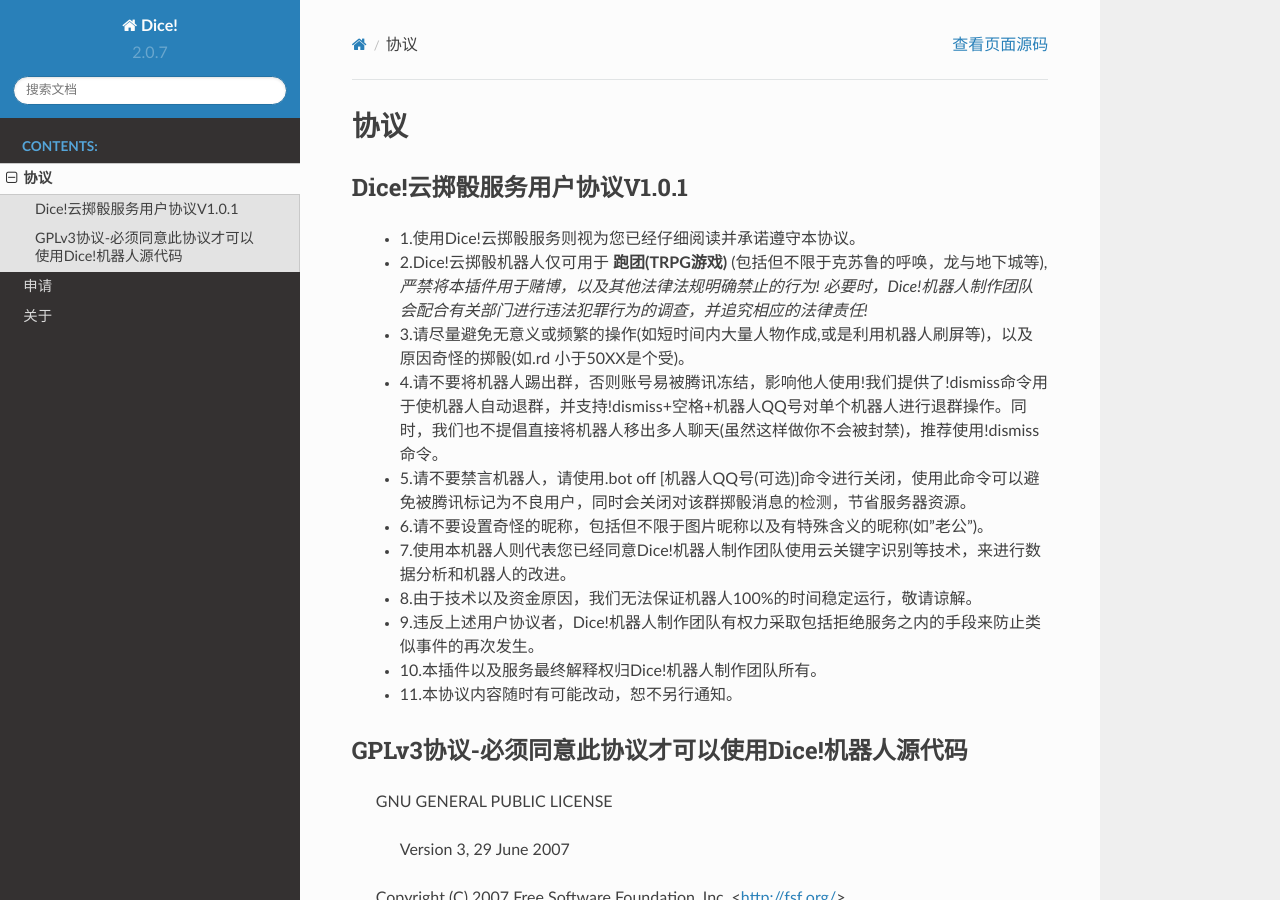
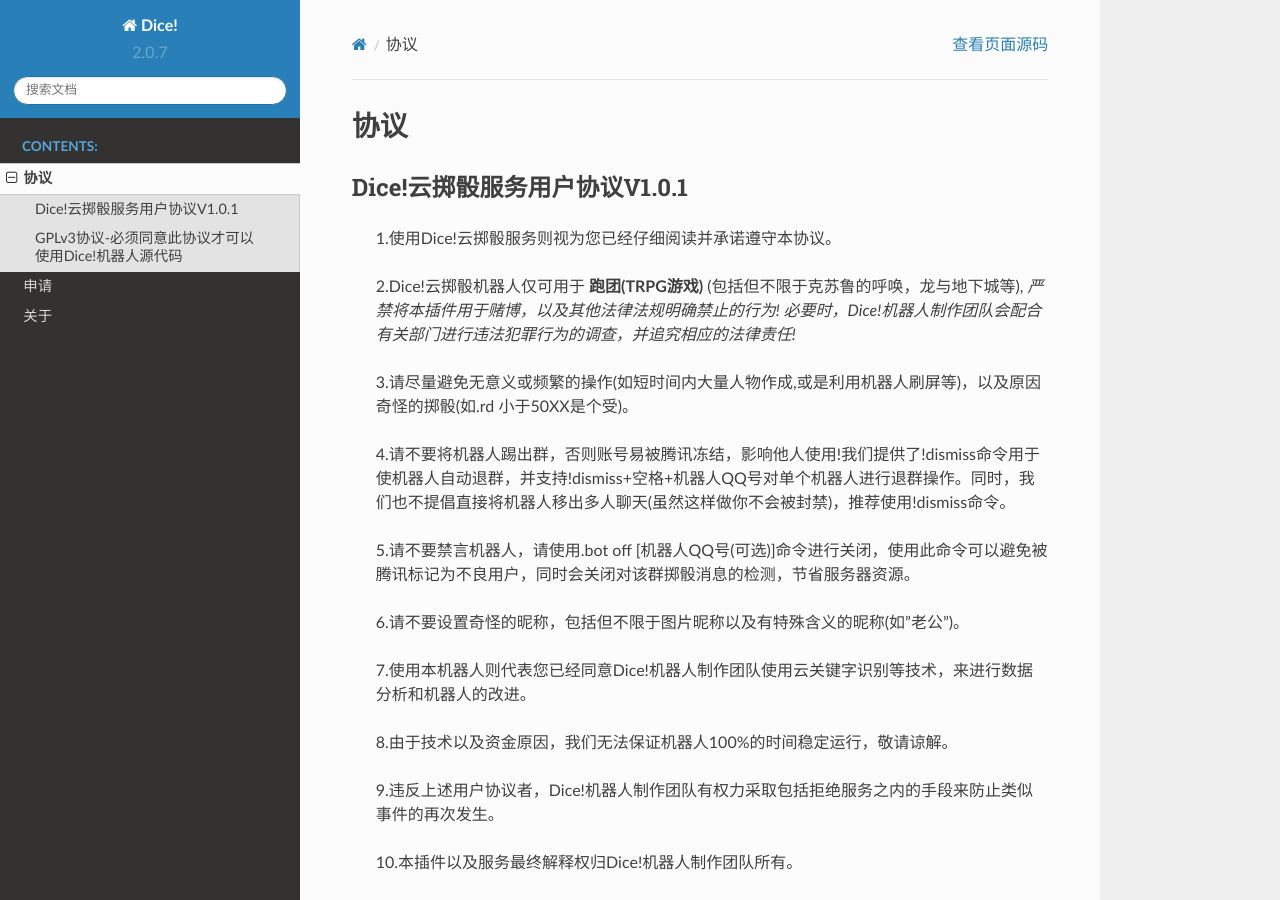
Before and after one commit to Dice-Developer-Team/Dice, a Sphinx documentation site: the page built from docs/License.rst, in a window 1280 px wide and 900 px high. Built offline with Sphinx 7.4.7 and the Read the Docs theme 2.0.0, drawn with Linux system fonts in a browser that asks for light colours.

```diff
--- a/docs/License.rst
+++ b/docs/License.rst
@@ -13,27 +13,27 @@
 Dice!云掷骰服务用户协议V1.0.1
 --------------------------------
 
-    - 1.使用Dice!云掷骰服务则视为您已经仔细阅读并承诺遵守本协议。
+    1.使用Dice!云掷骰服务则视为您已经仔细阅读并承诺遵守本协议。
 
-    - 2.Dice!云掷骰机器人仅可用于 **跑团(TRPG游戏)** (包括但不限于克苏鲁的呼唤，龙与地下城等), *严禁将本插件用于赌博，以及其他法律法规明确禁止的行为! 必要时，Dice!机器人制作团队会配合有关部门进行违法犯罪行为的调查，并追究相应的法律责任!*
+    2.Dice!云掷骰机器人仅可用于 **跑团(TRPG游戏)** (包括但不限于克苏鲁的呼唤，龙与地下城等), *严禁将本插件用于赌博，以及其他法律法规明确禁止的行为! 必要时，Dice!机器人制作团队会配合有关部门进行违法犯罪行为的调查，并追究相应的法律责任!*
 
-    - 3.请尽量避免无意义或频繁的操作(如短时间内大量人物作成,或是利用机器人刷屏等)，以及原因奇怪的掷骰(如.rd 小于50XX是个受)。
+    3.请尽量避免无意义或频繁的操作(如短时间内大量人物作成,或是利用机器人刷屏等)，以及原因奇怪的掷骰(如.rd 小于50XX是个受)。
 
-    - 4.请不要将机器人踢出群，否则账号易被腾讯冻结，影响他人使用!我们提供了!dismiss命令用于使机器人自动退群，并支持!dismiss+空格+机器人QQ号对单个机器人进行退群操作。同时，我们也不提倡直接将机器人移出多人聊天(虽然这样做你不会被封禁)，推荐使用!dismiss命令。
+    4.请不要将机器人踢出群，否则账号易被腾讯冻结，影响他人使用!我们提供了!dismiss命令用于使机器人自动退群，并支持!dismiss+空格+机器人QQ号对单个机器人进行退群操作。同时，我们也不提倡直接将机器人移出多人聊天(虽然这样做你不会被封禁)，推荐使用!dismiss命令。
 
-    - 5.请不要禁言机器人，请使用.bot off [机器人QQ号(可选)]命令进行关闭，使用此命令可以避免被腾讯标记为不良用户，同时会关闭对该群掷骰消息的检测，节省服务器资源。
+    5.请不要禁言机器人，请使用.bot off [机器人QQ号(可选)]命令进行关闭，使用此命令可以避免被腾讯标记为不良用户，同时会关闭对该群掷骰消息的检测，节省服务器资源。
 
-    - 6.请不要设置奇怪的昵称，包括但不限于图片昵称以及有特殊含义的昵称(如"老公")。
+    6.请不要设置奇怪的昵称，包括但不限于图片昵称以及有特殊含义的昵称(如"老公")。
 
-    - 7.使用本机器人则代表您已经同意Dice!机器人制作团队使用云关键字识别等技术，来进行数据分析和机器人的改进。
+    7.使用本机器人则代表您已经同意Dice!机器人制作团队使用云关键字识别等技术，来进行数据分析和机器人的改进。
 
-    - 8.由于技术以及资金原因，我们无法保证机器人100%的时间稳定运行，敬请谅解。
+    8.由于技术以及资金原因，我们无法保证机器人100%的时间稳定运行，敬请谅解。
 
-    - 9.违反上述用户协议者，Dice!机器人制作团队有权力采取包括拒绝服务之内的手段来防止类似事件的再次发生。
+    9.违反上述用户协议者，Dice!机器人制作团队有权力采取包括拒绝服务之内的手段来防止类似事件的再次发生。
 
-    - 10.本插件以及服务最终解释权归Dice!机器人制作团队所有。
+    10.本插件以及服务最终解释权归Dice!机器人制作团队所有。
 
-    - 11.本协议内容随时有可能改动，恕不另行通知。
+    11.本协议内容随时有可能改动，恕不另行通知。
 
 
 GPLv3协议-必须同意此协议才可以使用Dice!机器人源代码
```
